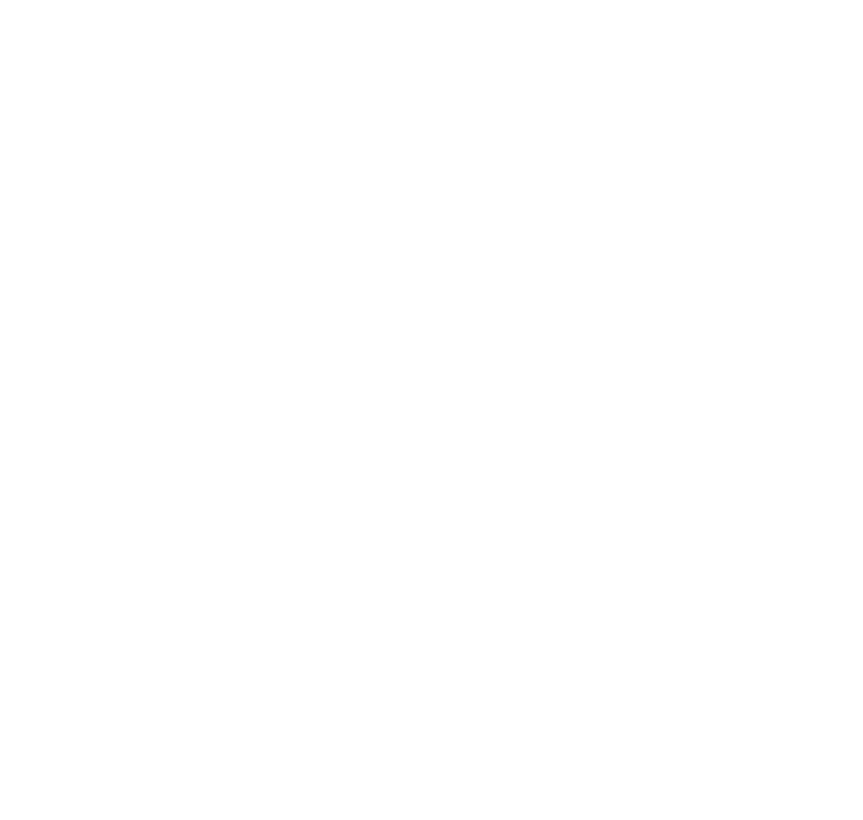
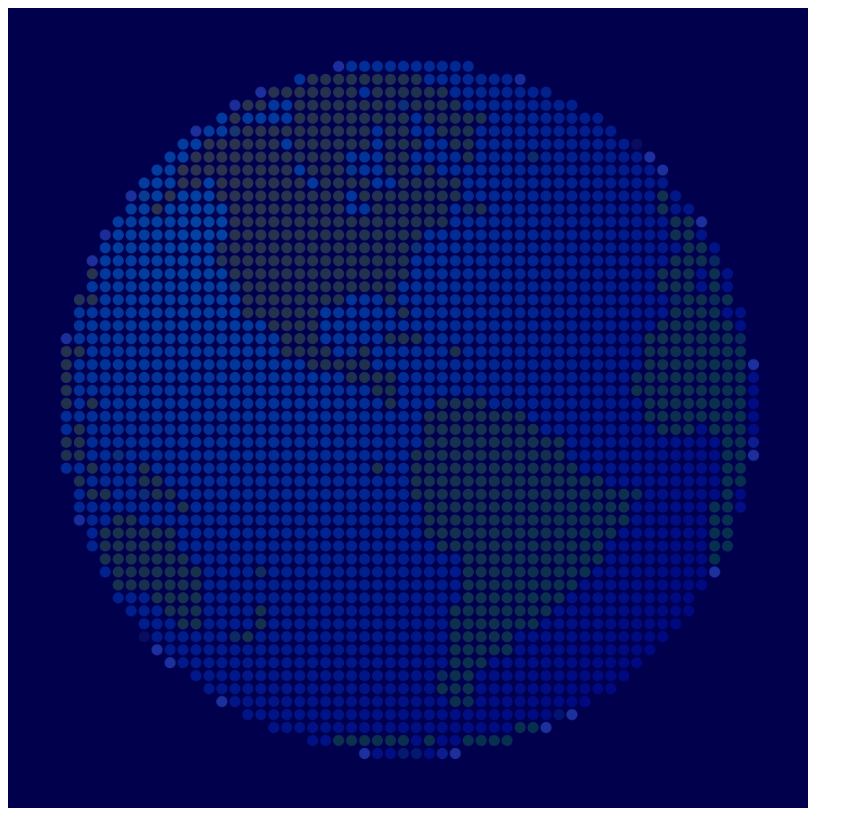
Before and after one commit to Simas2006/PokeCountry, a plain HTML site: page index.html in a window 1280 px wide. Shown: the whole page, without its empty margins (0-863 px from the left). Drawn offline with Linux system fonts and the light colour scheme.

Commit message:
Add title image + remove useless style.css

```diff
--- a/index.html
+++ b/index.html
@@ -3,7 +3,11 @@
 <head>
   <meta charset="utf-8">
   <title>PokeCountry</title>
-  <link rel="stylesheet" type="text/css" href="style.css" />
+  <style>
+    img {
+      display: none;
+    }
+  </style>
   <script src="maps.js"></script>
   <script src="battle.js"></script>
   <script src="npc.js"></script>
@@ -14,5 +18,6 @@
 </head>
 <body>
   <canvas id="canvas"></canvas>
+  <img id="image" src="/world-picture.jpg" />
 </body>
 </html>
--- a/title.js
+++ b/title.js
@@ -1,6 +1,12 @@
 var titleMode = 0;
 
 function renderTitle() {
+  ctx.globalAlpha = 1;
   ctx.fillStyle = "white";
   ctx.fillRect(0,0,canvas.width,canvas.height);
+  var image = document.getElementById("image");
+  ctx.drawImage(image,0,0,canvas.width,canvas.height);
+  ctx.globalAlpha = 0.5;
+  ctx.fillStyle = "#000099";
+  ctx.fillRect(0,0,canvas.width,canvas.height);
 }
```
Also changed, not shown: style.css (deleted), world-picture.jpg (added).
